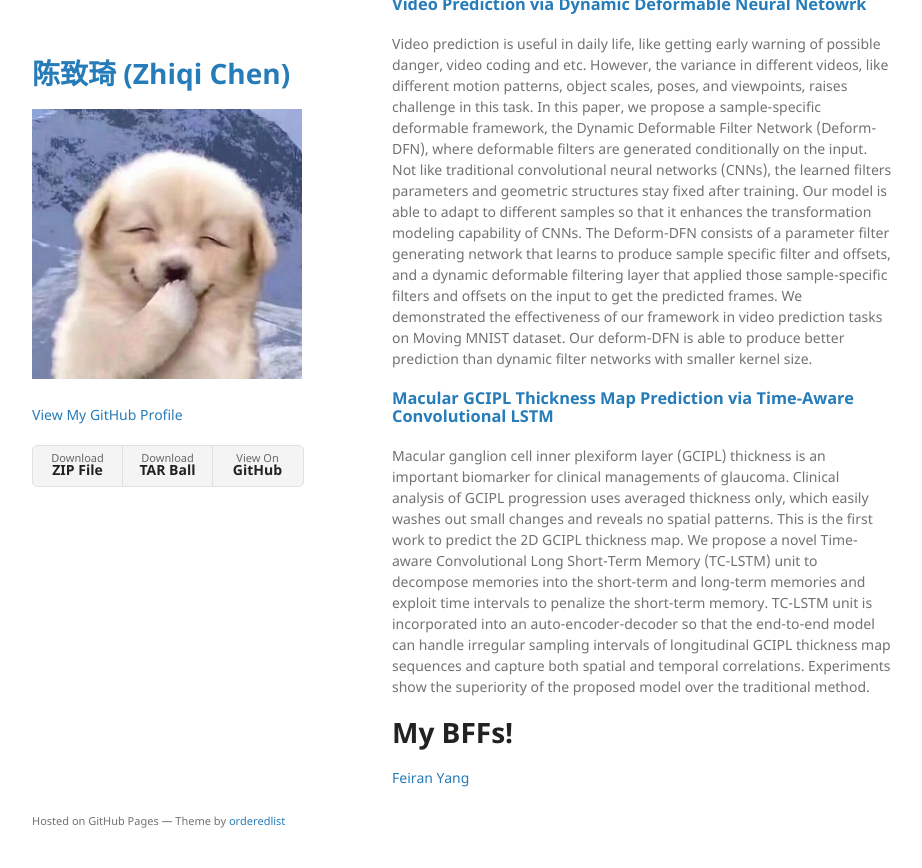
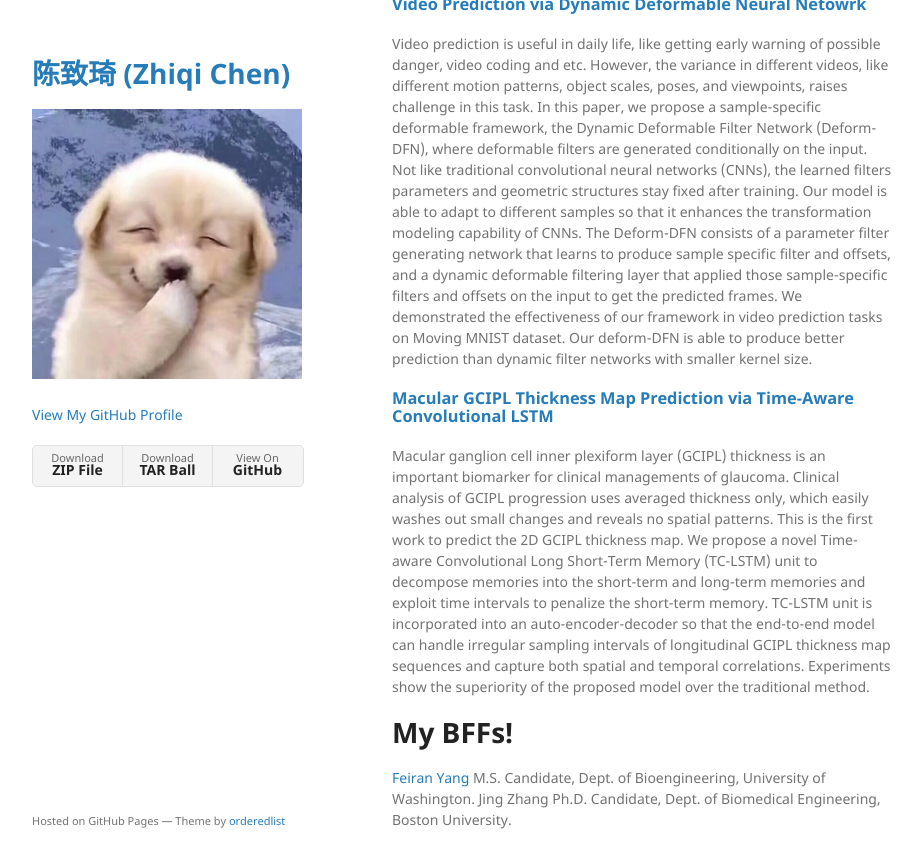
Before and after one commit to zhiqiiiiiii/zhiqiiiiiii.github.io, a Jekyll site: the page built from index.md, in a window 1280 px wide and 900 px high, scrolled down 702 px. Shown: the top 868 px of the window, without its empty margins (178-1100 px from the left). Built offline with Jekyll 4.4.1, drawn with Linux system fonts in a browser that asks for light colours; the repository's description, which GitHub fills in, is left out; our own code applies the rules of GitHub Pages for plain Markdown files.

Commit message:
added bff

```diff
--- a/index.md
+++ b/index.md
@@ -19,4 +19,5 @@ Macular ganglion cell inner plexiform layer (GCIPL) thickness is an important bi
 
 # My BFFs!
 
-[Feiran Yang](https://feirany.github.io/)
+[Feiran Yang](https://feirany.github.io/) M.S. Candidate, Dept. of Bioengineering, University of Washington.
+Jing Zhang Ph.D. Candidate, Dept. of Biomedical Engineering, Boston University.
```
